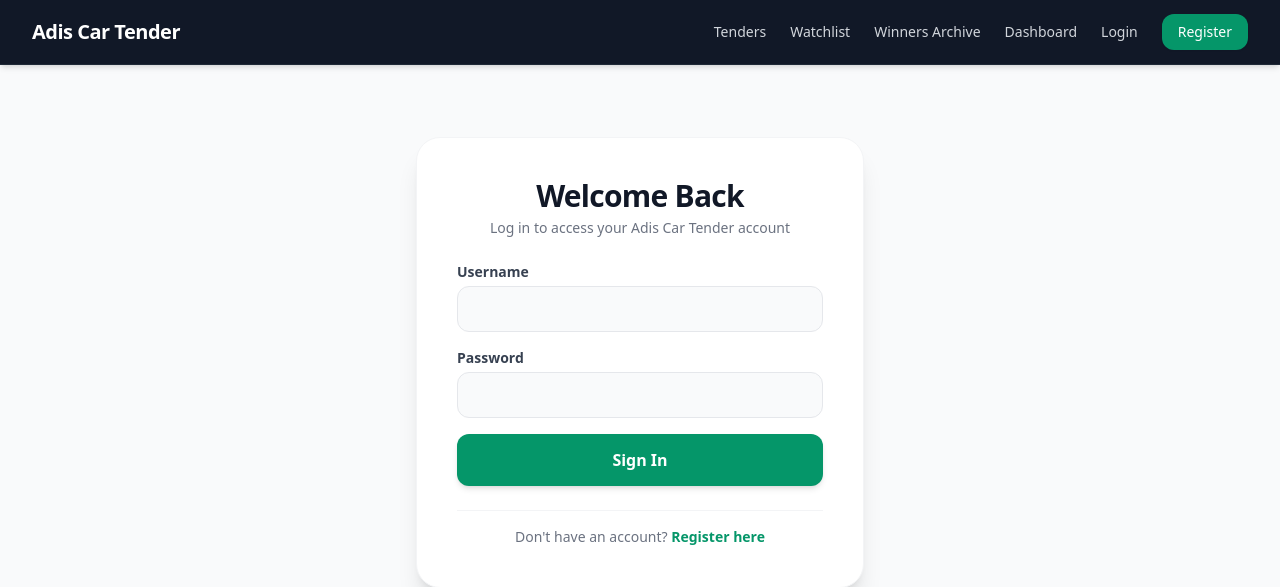
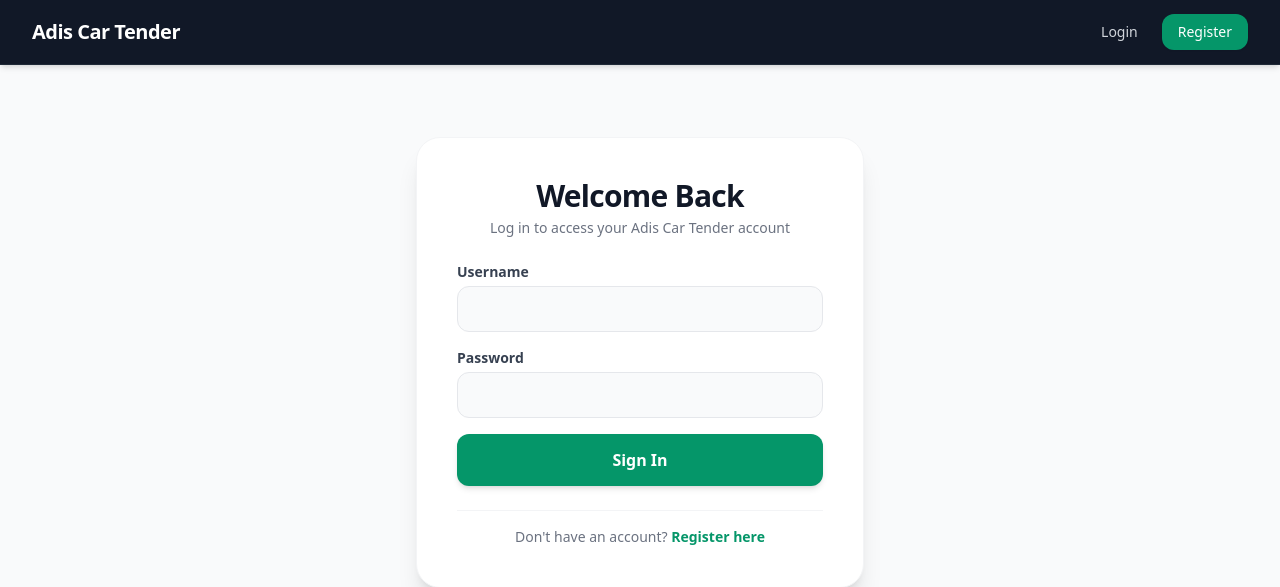
Before and after one commit to fattygezu-png/Adis-Car-Tender, a Django app: page /accounts/login/ in a window 1280 px wide. Shown: the top 587 px of the page. Run offline with Django 5.2, Linux system fonts and the light colour scheme; some libraries are stand-ins or nearby versions.

Commit message:
Hide navigation items for unauthenticated users in base.html

```diff
--- a/templates/base.html
+++ b/templates/base.html
@@ -25,14 +25,15 @@
                     </a>
                 </div>
 
-                <!-- Nav Links (Always visible) -->
+                <!-- Right Side Action Area -->
                 <div class="flex items-center space-x-6">
-                    <a href="{% url 'tender_list' %}" class="text-sm font-medium text-gray-300 hover:text-white transition-colors">Tenders</a>
-                    <a href="{% url 'watchlist' %}" class="text-sm font-medium text-gray-300 hover:text-white transition-colors">Watchlist</a>
-                    <a href="{% url 'winners_archive' %}" class="text-sm font-medium text-gray-300 hover:text-white transition-colors">Winners Archive</a>
-                    <a href="{% url 'user_dashboard' %}" class="text-sm font-medium text-gray-300 hover:text-white transition-colors">Dashboard</a>
+                    {% if user.is_authenticated %}
+                        <!-- Authenticated Navigation Links -->
+                        <a href="{% url 'tender_list' %}" class="text-sm font-medium text-gray-300 hover:text-white transition-colors">Tenders</a>
+                        <a href="{% url 'watchlist' %}" class="text-sm font-medium text-gray-300 hover:text-white transition-colors">Watchlist</a>
+                        <a href="{% url 'winners_archive' %}" class="text-sm font-medium text-gray-300 hover:text-white transition-colors">Winners Archive</a>
+                        <a href="{% url 'user_dashboard' %}" class="text-sm font-medium text-gray-300 hover:text-white transition-colors">Dashboard</a>
 
-                    {% if user.is_authenticated %}
                         <!-- Notification Bell Dropdown -->
                         <div class="relative" x-data="{
                             open: false,
@@ -92,6 +93,7 @@
                             Sign Out
                         </a>
                     {% else %}
+                        <!-- Unauthenticated State (Clean Header on Login/Register Pages) -->
                         <a href="{% url 'login' %}" class="text-sm font-medium text-gray-300 hover:text-white transition-colors">Login</a>
                         <a href="{% url 'register' %}" class="px-4 py-2 bg-emerald-600 hover:bg-emerald-700 text-white rounded-xl text-sm font-medium transition-all shadow-sm">Register</a>
                     {% endif %}
```
